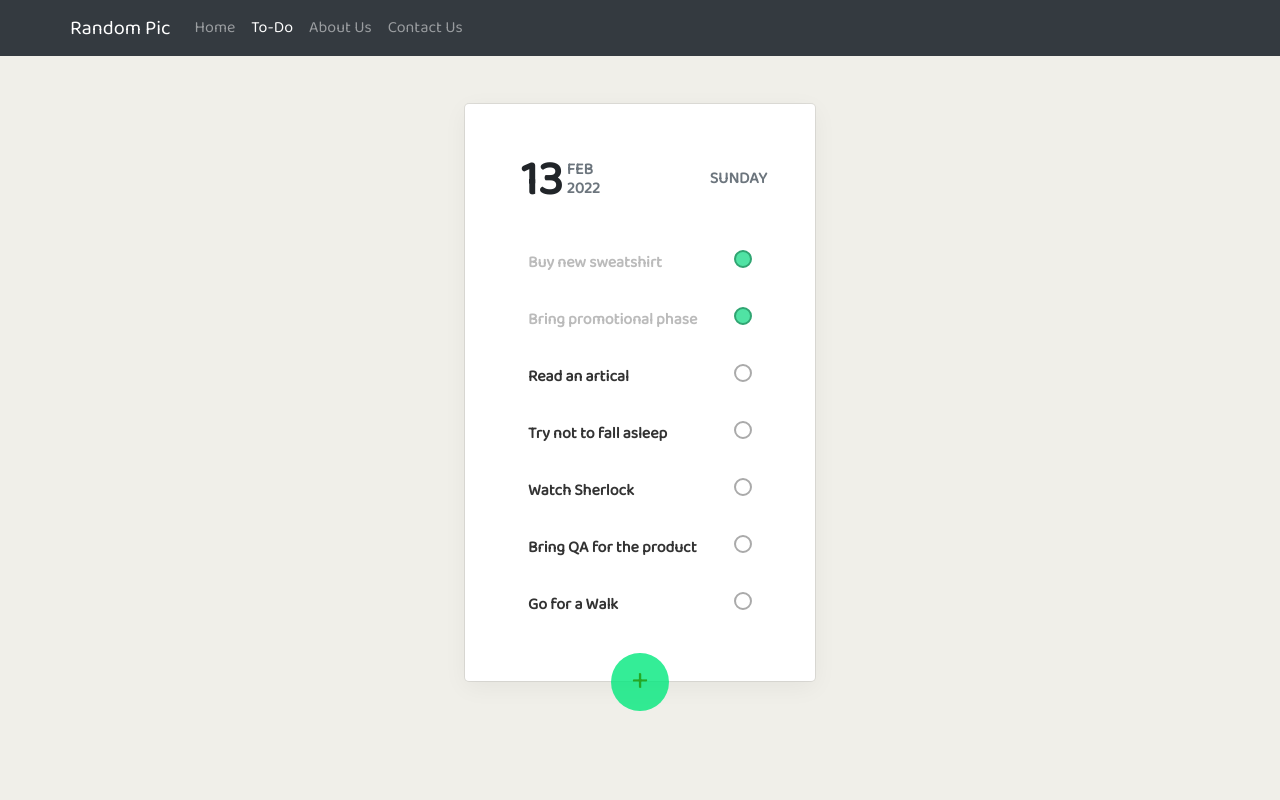
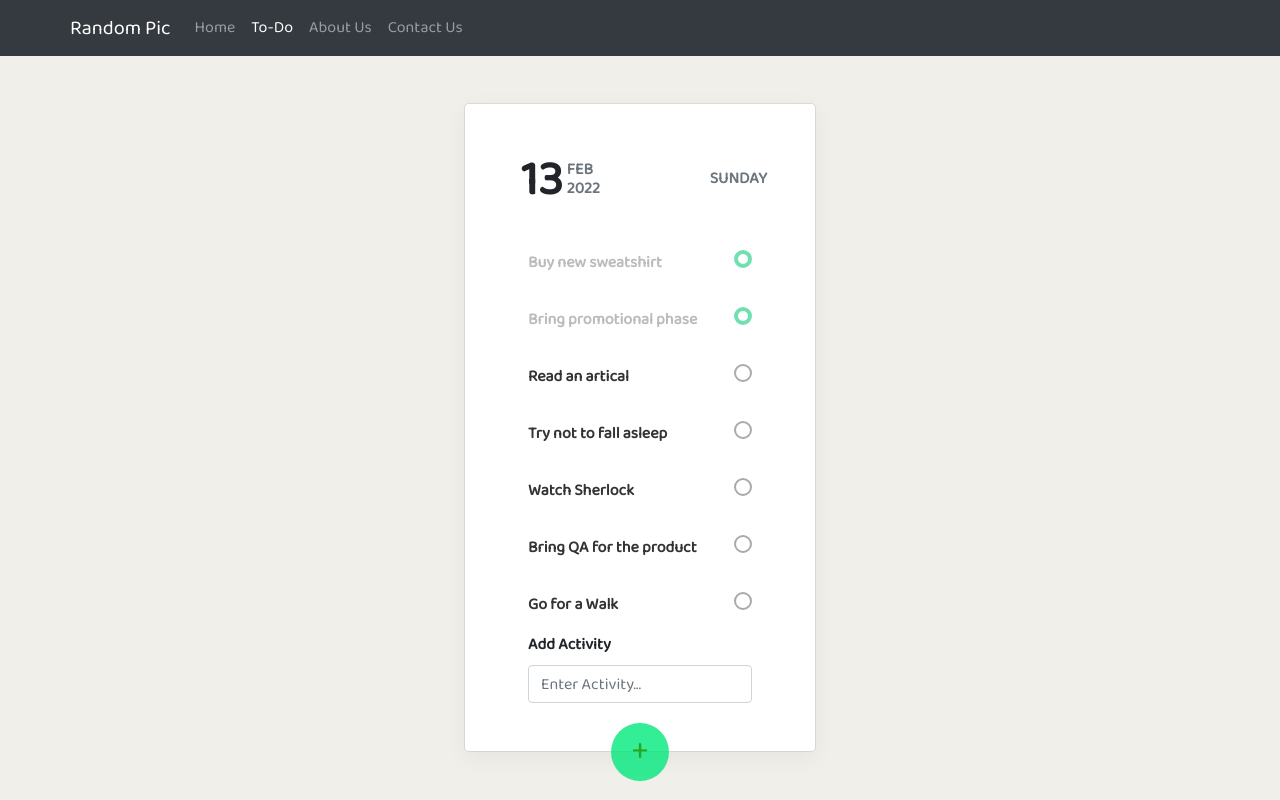
Before and after one commit to HinalGandhi/React-practs, a React (Create React App) app in the folder client/: page /To-Do in a window 1280 px wide. Built offline with nearby package versions, Linux system fonts and the light colour scheme.

Commit message:
Added inp element

```diff
--- /dev/null
+++ b/client/src/components/Addactivity.tsx
@@ -0,0 +1,14 @@
+import * as React from "react";
+
+function Addactivity (): JSX.Element{
+return(
+    <>
+    {console.log("here")}
+    <div className="col-md-16 inp">
+    <label htmlFor="validationDefault01" className="form-label">Add Activity</label>
+    <input type="text" className="form-control col-lg-12" id="validationDefault01" placeholder="Enter Activity..." required />
+    </div>
+    </>
+)
+}
+export default Addactivity;
--- a/client/src/components/To-Do.tsx
+++ b/client/src/components/To-Do.tsx
@@ -2,9 +2,10 @@ import * as React from "react";
 import App from "./App";
 import DateBar from "./DateBar";
 import TodoList from "./List";
+import Addactivity from "./Addactivity";
 
-class Feature extends React.Component{
-  render(){
+class Feature extends React.Component<any>{
+  render(): JSX.Element{
   return (
     <>
       <App />
@@ -17,8 +18,9 @@ class Feature extends React.Component{
                   <DateBar />
                   <div className="col">
                     <TodoList />
+                    <Addactivity/>
                     <div className="position-relative d-flex justify-content-center">
-                      <button className="position-absolute text-muted btn_Add ">
+                      <button className="position-absolute text-muted btn_Add " >
                         +
                       </button>
                     </div>
@@ -35,3 +37,6 @@ class Feature extends React.Component{
 }
 
 export default Feature;
+function setState(arg0: boolean) {
+  throw new Error("Function not implemented.");
+}
--- a/client/src/components/UserTodo.css
+++ b/client/src/components/UserTodo.css
@@ -19,8 +19,7 @@
 }
 
 .usertodo .checkbox:checked {
-  background-color: #50e3a4;
-  border: 2px solid #30a572;
+  border: 4px solid#71e0b0;
 }
 
 .checked {
```
